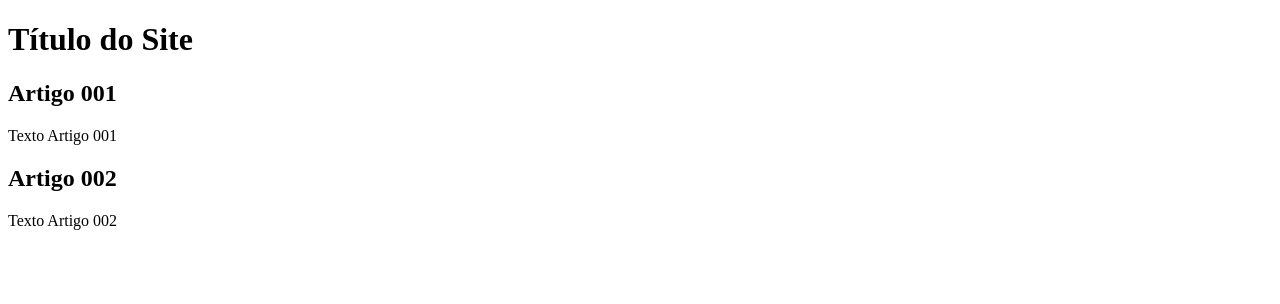
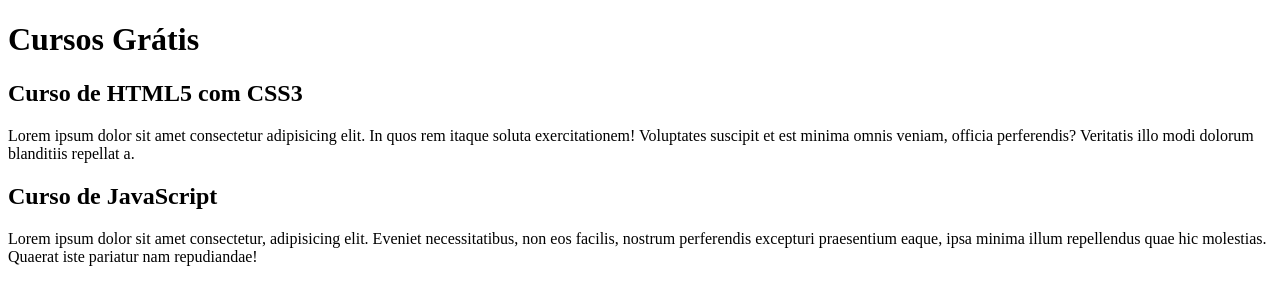
Before and after one commit to FelipeDestroo/projeto-site, a plain HTML site: page index.html in a window 1280 px wide. Drawn offline with Linux system fonts and the light colour scheme.

Commit message:
comecei a escrever o conteúdo

```diff
--- a/index.html
+++ b/index.html
@@ -9,15 +9,15 @@
 <body>
     <main>
         <header>
-            <h1>Título do Site</h1>
+            <h1>Cursos Grátis</h1>
         </header>
         <article>
-            <h2>Artigo 001</h2>
-            <p>Texto Artigo 001</p>
+            <h2>Curso de HTML5 com CSS3</h2>
+            <p>Lorem ipsum dolor sit amet consectetur adipisicing elit. In quos rem itaque soluta exercitationem! Voluptates suscipit et est minima omnis veniam, officia perferendis? Veritatis illo modi dolorum blanditiis repellat a.</p>
         </article>
         <article>
-            <h2>Artigo 002</h2>
-            <p>Texto Artigo 002</p>
+            <h2>Curso de JavaScript</h2>
+            <p>Lorem ipsum dolor sit amet consectetur, adipisicing elit. Eveniet necessitatibus, non eos facilis, nostrum perferendis excepturi praesentium eaque, ipsa minima illum repellendus quae hic molestias. Quaerat iste pariatur nam repudiandae!</p>
         </article>
     </main>
 </body>
```
